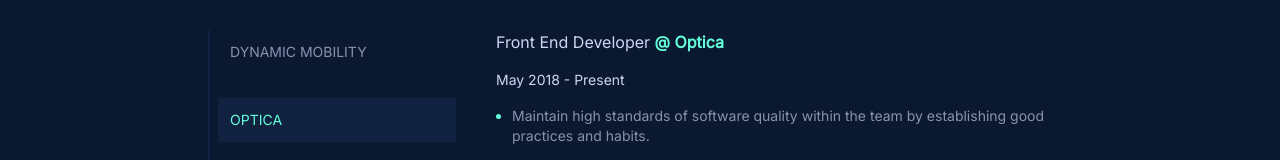
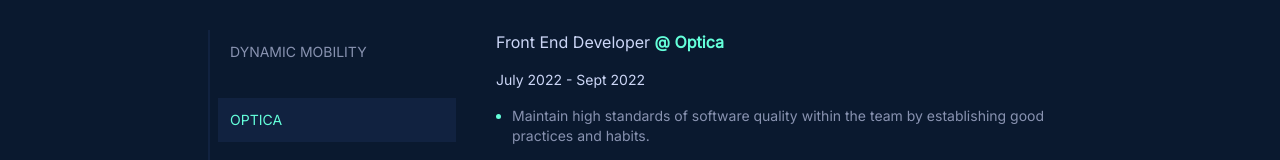
Before and after one commit to Marcos8060/port, a Next.js app: page / in a window 1280 px wide. Both pictures are taken after a click on the item "OPTICA". Shown: the part 1764-1924 px from the top of the page. Built offline with nearby package versions, Linux system fonts and the light colour scheme.

Commit message:
added content for the experience section

```diff
--- a/components/experience.js
+++ b/components/experience.js
@@ -93,7 +93,7 @@
                     @ Optica
                   </span>
                 </h2>
-                <p className="text-white text-sm">May 2018 - Present</p>
+                <p className="text-white text-sm">July 2022 - Sept 2022</p>
                 <ul className="marker:text-secondary text-gray text-sm list-disc space-y-4 px-4">
                   <li>
                     Maintain high standards of software quality within the team
```
